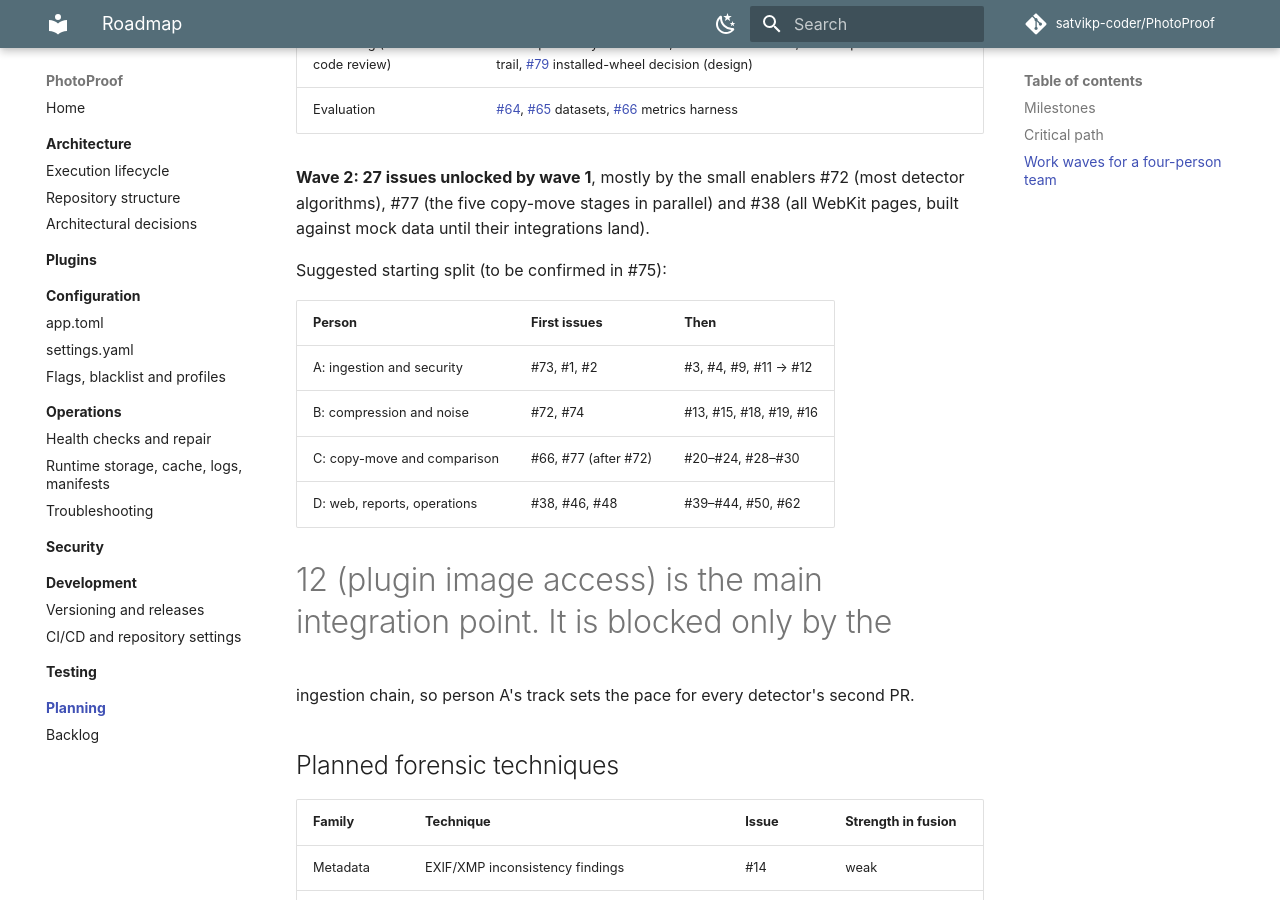
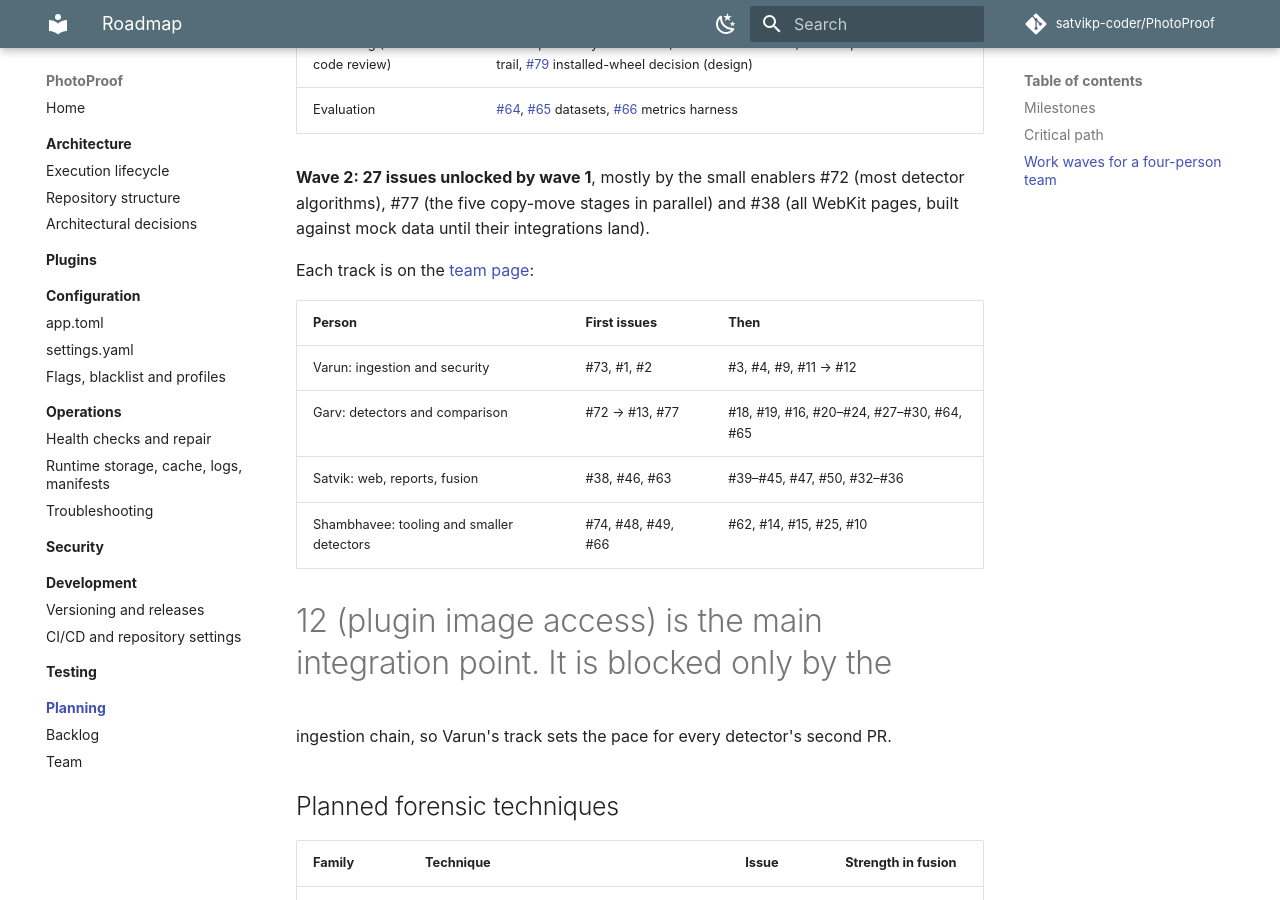
Before and after one commit to satvikp-coder/PhotoProof, an MkDocs documentation site: the page built from docs/planning/index.md, in a window 1280 px wide and 900 px high, scrolled down 1873 px. Built offline with MkDocs 1.6.1 and Material for MkDocs 9.7.7, drawn with Linux system fonts in a browser that asks for light colours; comment, search, counter and statistics services are not loaded; some of the changed text lies outside the part shown.

Commit message:
chore(repo): record team members and area ownership
Name the four developers in app.toml, pyproject.toml, mkdocs.yml and LICENSE, route reviews per area in CODEOWNERS, and publish the issue allocation and platform split on a new team page. Bump to 0.2.2.

Refs: #75

Co-Authored-By: Claude Opus 5.5 <noreply@anthropic.com>

```diff
--- a/docs/planning/index.md
+++ b/docs/planning/index.md
@@ -66,17 +66,17 @@ flowchart LR
 detector algorithms), #77 (the five copy-move stages in parallel) and #38 (all WebKit
 pages, built against mock data until their integrations land).
 
-Suggested starting split (to be confirmed in #75):
+Each track is on the [team page](team.md):
 
 | Person | First issues | Then |
 |---|---|---|
-| A: ingestion and security | #73, #1, #2 | #3, #4, #9, #11 → #12 |
-| B: compression and noise | #72, #74 | #13, #15, #18, #19, #16 |
-| C: copy-move and comparison | #66, #77 (after #72) | #20–#24, #28–#30 |
-| D: web, reports, operations | #38, #46, #48 | #39–#44, #50, #62 |
+| Varun: ingestion and security | #73, #1, #2 | #3, #4, #9, #11 → #12 |
+| Garv: detectors and comparison | #72 → #13, #77 | #18, #19, #16, #20–#24, #27–#30, #64, #65 |
+| Satvik: web, reports, fusion | #38, #46, #63 | #39–#45, #47, #50, #32–#36 |
+| Shambhavee: tooling and smaller detectors | #74, #48, #49, #66 | #62, #14, #15, #25, #10 |
 
 #12 (plugin image access) is the main integration point. It is blocked only by the
-ingestion chain, so person A's track sets the pace for every detector's second PR.
+ingestion chain, so Varun's track sets the pace for every detector's second PR.
 
 ## Planned forensic techniques
 
--- a/mkdocs.yml
+++ b/mkdocs.yml
@@ -3,7 +3,7 @@ site_description: Modular digital image forgery detection and localization frame
 repo_url: https://github.com/satvikp-coder/PhotoProof
 repo_name: satvikp-coder/PhotoProof
 edit_uri: edit/main/docs/
-copyright: PhotoProof contributors · MIT License
+copyright: Varun Karthic, Satvik Patel, Garv Gurwara, Shambhavee · MIT License
 
 theme:
   name: material
@@ -92,3 +92,4 @@ nav:
   - Planning:
       - Roadmap: planning/index.md
       - Backlog: planning/backlog.md
+      - Team: planning/team.md
```
Also changed, not shown: CHANGELOG.md (+6 -0 lines), app.toml (+7 -8 lines), docs/configuration/app-toml.md (+1 -1 lines), docs/planning/team.md (added, +67 -0 lines), pyproject.toml (+6 -1 lines), 2 other files.
